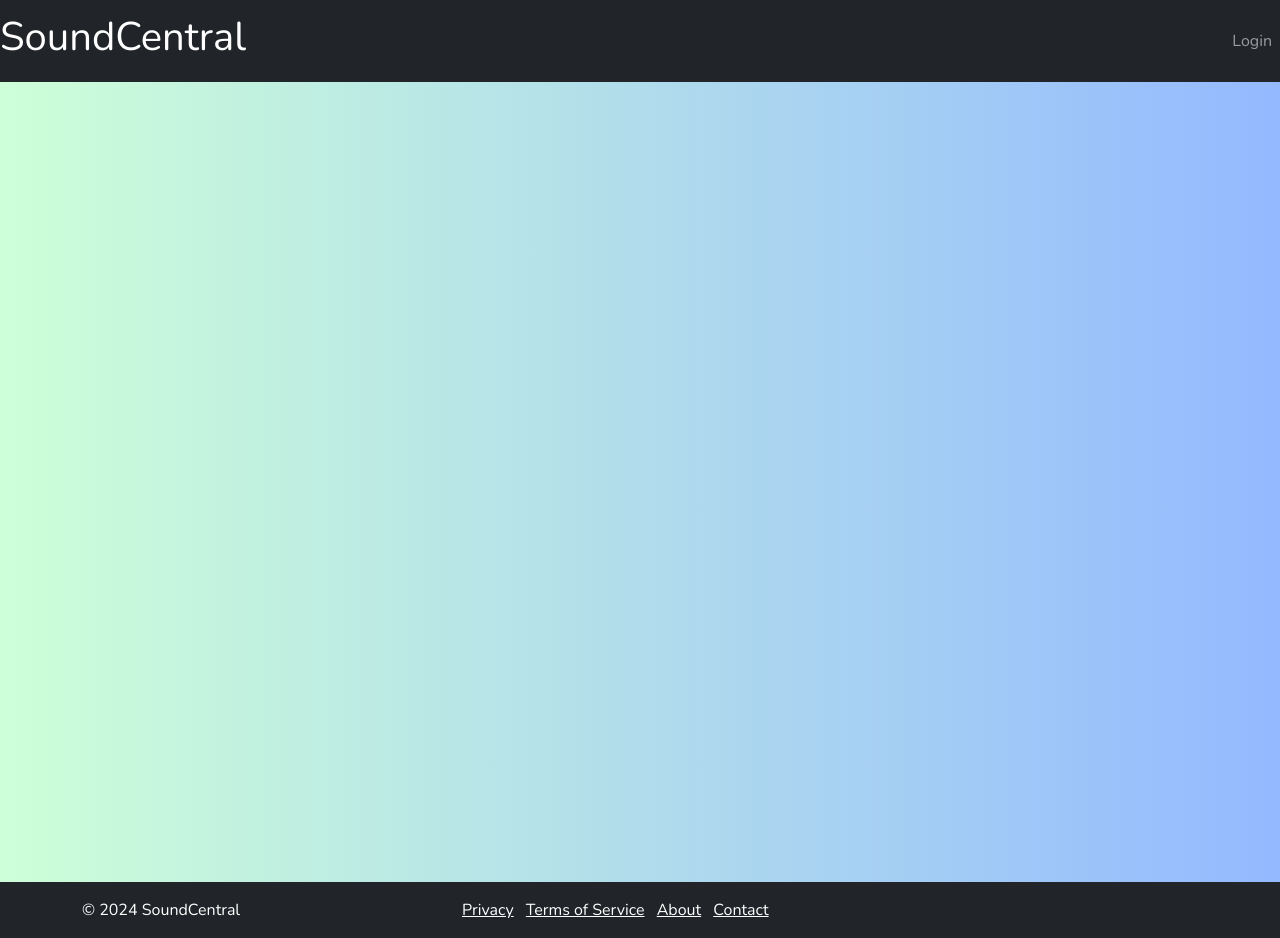
After one commit to RicardbroK/sound-central-playlists, a Django app: template playlists/templates/playlists/base.html in a window 1280 px wide. The commit adds this page. Run offline with Django 5.2, Linux system fonts and the light colour scheme; the template is opened without the code that fills it, so the values that code supplies are empty.

Commit message:
added me ricardo admin user, and added footer

```diff
--- a/playlists/static/styles.css
+++ b/playlists/static/styles.css
@@ -2,6 +2,7 @@ body{
     background-image: linear-gradient(to right, #cdffd8, #94b9ff);
     font-family: "Nunito", sans-serif;
     overflow-x: hidden;
+    scroll-behavior: smooth;
 }
 h1{
     text-align: center;
--- /dev/null
+++ b/playlists/templates/playlists/base.html
@@ -0,0 +1,59 @@
+{% load static %}
+<!DOCTYPE html>
+<html lang="en">
+<head>
+    <meta charset="UTF-8">
+    <meta name="viewport" content="width=device-width, initial-scale=1.0">
+    <!--Bootstrap-->
+    <link href="https://cdn.jsdelivr.net/npm/bootstrap@5.3.2/dist/css/bootstrap.min.css" rel="stylesheet" integrity="sha384-T3c6CoIi6uLrA9TneNEoa7RxnatzjcDSCmG1MXxSR1GAsXEV/Dwwykc2MPK8M2HN" crossorigin="anonymous">
+    <!--Google fonts-->
+    <link rel="stylesheet" href="https://fonts.googleapis.com/css?family=Nunito">
+    <!--CSS styles-->
+    <link rel="stylesheet" href="{% static 'styles.css' %}">
+    <link rel="icon" type="image/x-icon" href="{% static 'img/favicon.ico'%}">
+    <!--Title is set dependant on what page is active-->
+    <title>{% block title %}{% endblock %}</title>
+</head>
+<body>
+    <!--Nav bar-->
+    <nav class="navbar navbar-expand-lg navbar-dark bg-dark w-100">
+        <a class="navbar-brand" href="#">
+            <h1 id="logo">SoundCentral</h1>
+        </a>
+        <button class="navbar-toggler" type="button" data-toggle="collapse" data-target="#navbarNav" aria-controls="navbarNav" aria-expanded="false" aria-label="Toggle navigation">
+            <span class="navbar-toggler-icon"></span>
+        </button>
+        <div class="collapse navbar-collapse justify-content-end" id="navbarNav">
+            <ul class="navbar-nav">
+                <li class="nav-item">
+                    <a class="nav-link" href="#">Login</a>
+                </li>
+            </ul>
+        </div>
+    </nav>
+    <!--MAIN CONTENT BLOCK IS REPLACED WITH OTHER TEMPLATES-->
+    <main class="container min-vh-100">
+        {% block content %}{% endblock %}
+    </main>
+    <!--Footer-->
+    <footer class="footer bg-dark text-white py-3">
+        <div class="container">
+          <div class="row">
+            <div class="col-md-4">
+              <p class="mb-0">&copy; 2024 SoundCentral</p>
+            </div>
+            <div class="col-md-8">
+              <ul class="list-inline mb-0">
+                <li class="list-inline-item"><a href="privacy" class="text-white">Privacy</a></li>
+                <li class="list-inline-item"><a href="terms" class="text-white">Terms of Service</a></li>
+                <li class="list-inline-item"><a href="about" class="text-white">About</a></li>
+                <li class="list-inline-item"><a href="contact" class="text-white">Contact</a></li>
+              </ul>
+            </div>
+          </div>
+        </div>
+      </footer>
+    <!--Bootstrap JS-->
+    <script src="https://cdn.jsdelivr.net/npm/bootstrap@5.3.2/dist/js/bootstrap.bundle.min.js" integrity="sha384-C6RzsynM9kWDrMNeT87bh95OGNyZPhcTNXj1NW7RuBCsyN/o0jlpcV8Qyq46cDfL" crossorigin="anonymous"></script>
+</body>
+</html>
--- a/playlists/urls.py
+++ b/playlists/urls.py
@@ -2,7 +2,7 @@ from django.urls import path
 from . import views
 
 urlpatterns = [
-    path('create/', views.home),
+    path('create/', views.home, name='create'),
     path('view', views.view_playlist),
     path('', views.user_playlists),
     path('saved/', views.saved_playlists)
--- a/playlists/views.py
+++ b/playlists/views.py
@@ -8,7 +8,7 @@ from django.views.decorators.csrf import csrf_exempt
 # Create your views here.
 
 def home(request):
-   return render(request, 'home.html')
+   return render(request, 'playlists/home.html')
 
 def view_playlist(request):
    return HttpResponse('Viewing playlist here')
```
Also changed, not shown: playlists/templates/base.html (deleted, +0 -38 lines), playlists/templates/home.html (deleted, +0 -26 lines), playlists/templates/playlists/home.html (added, +25 -0 lines), soundcentral/settings.py (+11 -0 lines), db.sqlite3.
